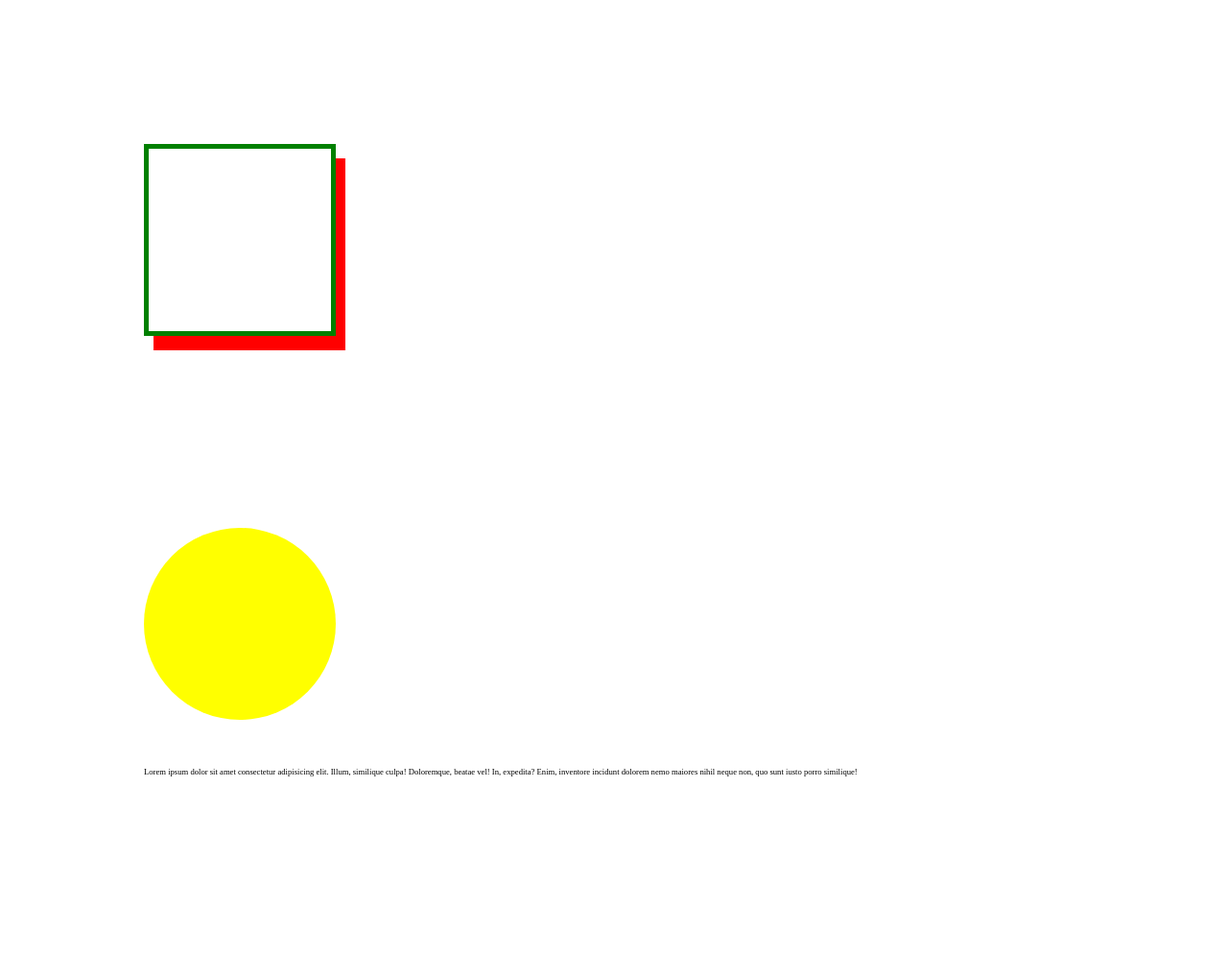
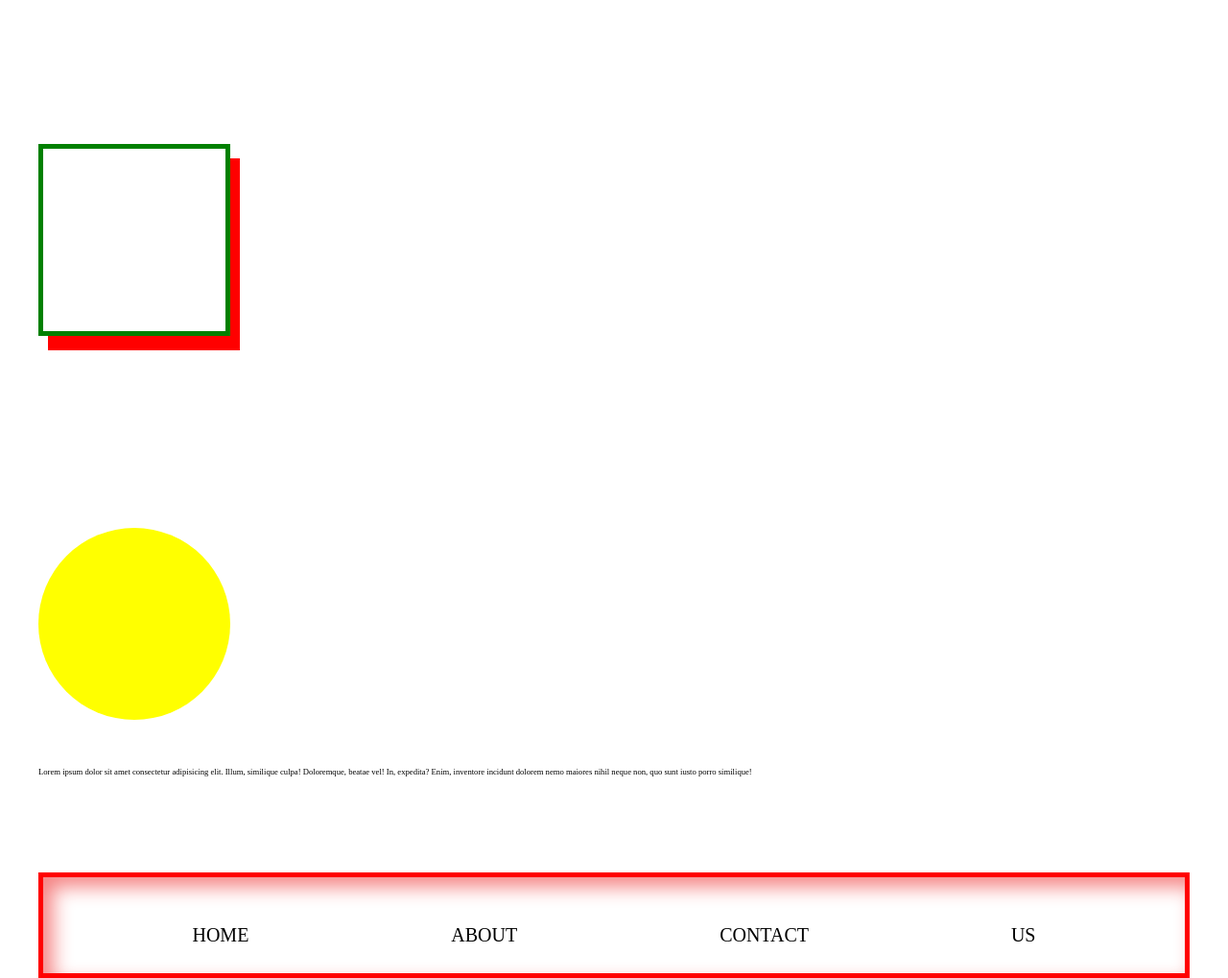
Before and after one commit to Khatia-Mskhiladze/homework-8, a plain HTML site: page index.html in a window 1280 px wide. Shown: the whole page at 96% size. Before the commit the page ends 809 px from the top, so only its background shows below. Drawn offline with Linux system fonts and the light colour scheme.

Commit message:
add header (IV position)

```diff
--- a/css/style.css
+++ b/css/style.css
@@ -1,3 +1,7 @@
+.conteiner{
+    width: 1200px;
+    margin: 0 auto;
+}
 /* I position */
 
 .box1 {
@@ -5,7 +9,6 @@
     height: 200px;
     border: 5px solid green;
     margin-top: 150px;
-    margin-left: 150px;
     box-shadow: 10px 15px rgb(255, 0, 0);
     transition-property: box-shadow;
     transition-duration: 2s;
@@ -24,7 +27,6 @@
     width: 200px;
     height: 200px;
     margin-top: 200px;
-    margin-left: 150px;
     background-color: yellow;
     border-radius: 50%;
     animation-name: box2;
@@ -44,7 +46,6 @@
 
 p{
     margin-top: 50px;
-    margin-left: 150px;
     font-size: 20px;
     animation-name: lorem;
     animation-duration: 7s;
@@ -57,3 +58,29 @@ p{
         font-size: 8px;
     }
 }
+
+/* III position */
+
+/* header */
+
+header{
+    width: 100%;
+    height: 100px;
+    margin-top: 100px;
+    border: 5px solid red;
+    padding: 50px;
+    box-shadow: inset 10px 10px 20px rgb(245, 132, 132);
+                inset: 10px 10px 20px rgb(245, 132, 132);
+}
+ul{
+    display: flex;
+    justify-content: space-around;
+}
+.nav{
+    font-size: 20px;
+    transition: 1s ease;
+}
+.nav:hover{
+    font-size: 25px;
+    background-color: rgb(249, 189, 189);
+}
--- a/index.html
+++ b/index.html
@@ -1,5 +1,6 @@
 <!DOCTYPE html>
 <html lang="en">
+
 <head>
     <meta charset="UTF-8">
     <meta http-equiv="X-UA-Compatible" content="IE=edge">
@@ -11,26 +12,56 @@
     <title>Document</title>
 
 </head>
+
 <body>
 
-    <!-- I position -->
+    <div class="conteiner">
 
-    <div class="box1"></div>
+
+        <!-- I position -->
+
+        <div class="box1"></div>
 
 
 
-    <!-- II position -->
+        <!-- II position -->
 
-    <div class="box2"></div>
+        <div class="box2"></div>
 
 
 
-    <!-- III position  -->
+        <!-- III position  -->
 
-    <p>Lorem ipsum dolor sit amet consectetur adipisicing elit. Illum, similique culpa! Doloremque, beatae vel! In, expedita? Enim, inventore incidunt dolorem nemo maiores nihil neque non, quo sunt iusto porro similique!</p>
+        <p>Lorem ipsum dolor sit amet consectetur adipisicing elit. Illum, similique culpa! Doloremque, beatae vel! In,
+            expedita? Enim, inventore incidunt dolorem nemo maiores nihil neque non, quo sunt iusto porro similique!</p>
+
+
+
+        <!-- IV position -->
+
+        <!-- header  -->
+
+        <header>
+
+            <nav>
+                <ul>
+                    <li class="nav"><a href="#">HOME</a></li>
+                    <li class="nav"><a href="#">ABOUT</a></li>
+                    <li class="nav"><a href="#">CONTACT</a></li>
+                    <li class="nav"><a href="#">US</a></li>
+                </ul>
+            </nav>
+
+
+        </header>
 
 
 
 
+
+    </div>
+
+
 </body>
+
 </html>
```
